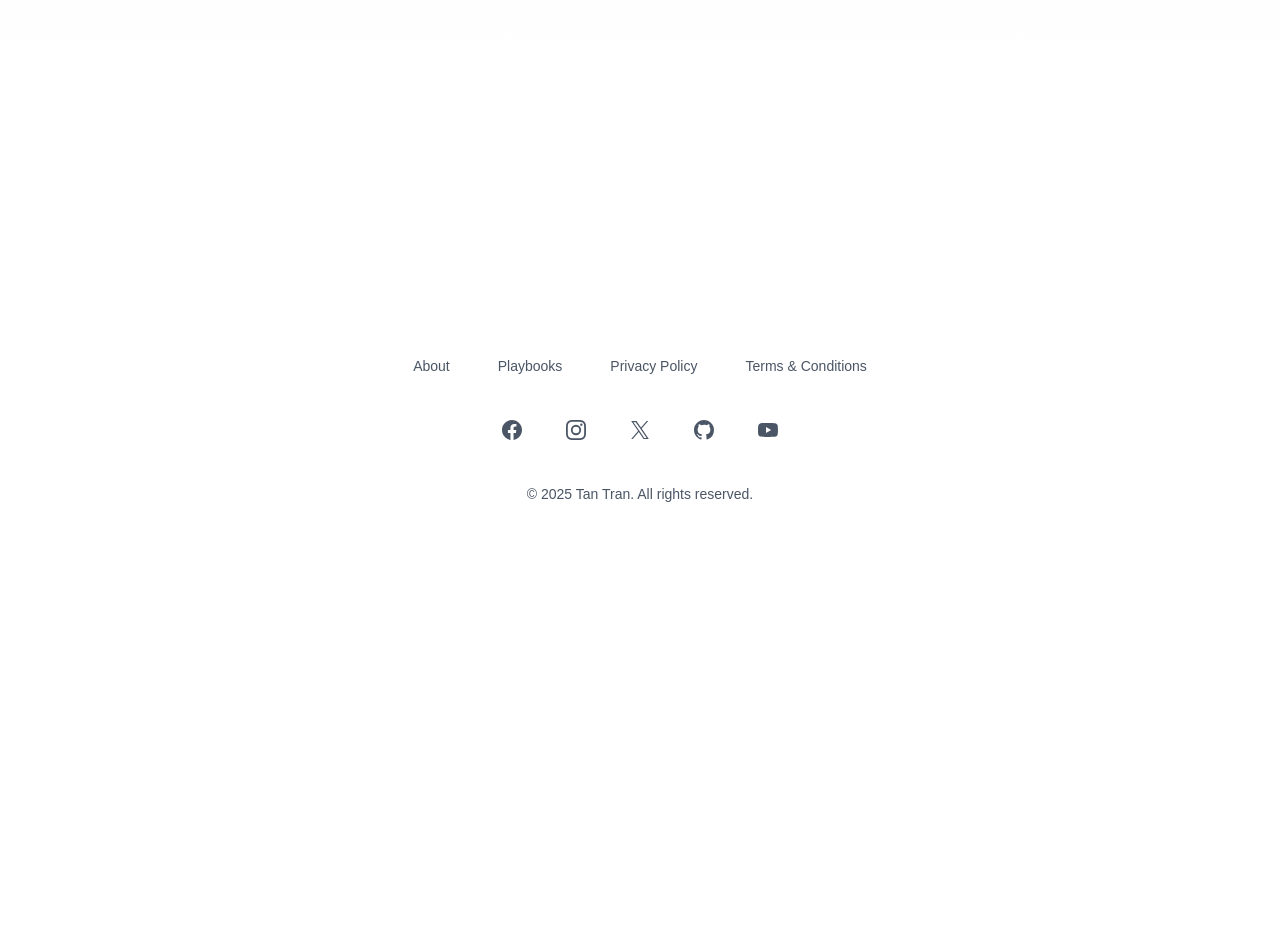
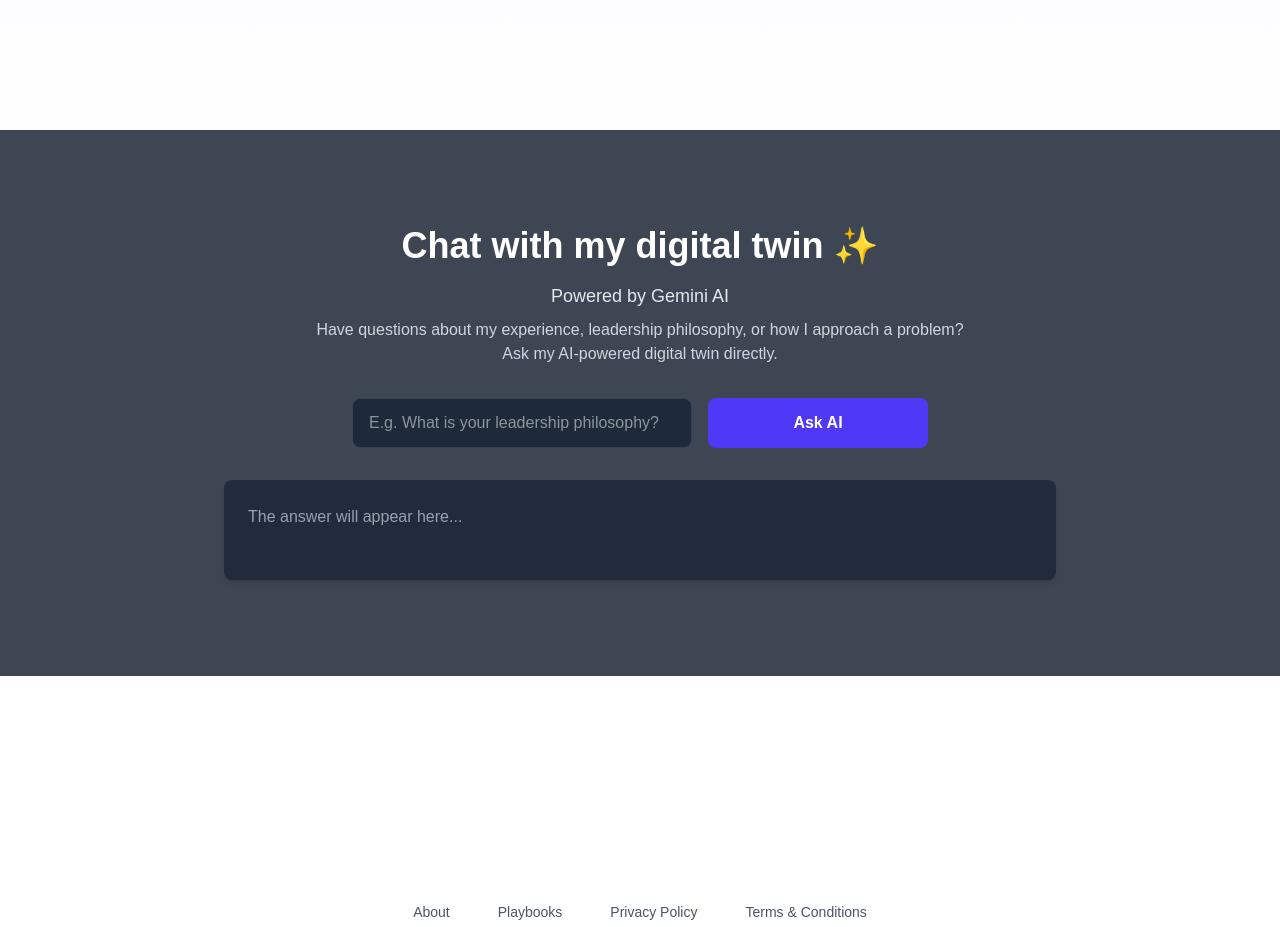
Before and after one commit to tant/tantrandev, a Next.js app: page /about in a window 1280 px wide. Shown: the part 2661-3588 px from the top of the page. Before the commit the page ends 3263 px from the top, so only its background shows below. Built offline with nearby package versions, Linux system fonts and the light colour scheme.

Commit message:
feat: Add MyDigitalTwin component for AI interaction; implement API integration for user questions

```diff
--- a/src/app/about/page.tsx
+++ b/src/app/about/page.tsx
@@ -2,6 +2,7 @@
 
 import React, { useEffect } from 'react'
 import Header from '../components/Header'
+import MyDigitalTwin from '../components/ui/MyDigitalTwin';
 
 const AboutPage: React.FC = () => {
   useEffect(() => {
@@ -138,7 +139,8 @@ const AboutPage: React.FC = () => {
           </div>
         </section>
 
-
+        {/* Gemini AI Feature Section */}
+        <MyDigitalTwin />
       </main>
     </>
   );
--- /dev/null
+++ b/src/app/api/digital-twin/route.ts
@@ -0,0 +1,45 @@
+import { NextResponse } from 'next/server';
+import { callGemini } from '../_utils/gemini';
+
+export async function POST(req: Request) {
+  const { question } = await req.json();
+  const apiKey = process.env.GEMINI_API_KEY;
+  if (!apiKey) {
+    return NextResponse.json({ error: 'Missing Gemini API key' }, { status: 500 });
+  }
+  if (!question || question.trim().length < 5) {
+    return NextResponse.json({ error: 'Please enter a more detailed question (at least 5 characters).' }, { status: 400 });
+  }
+  if (question.length > 1000) {
+    return NextResponse.json({ error: 'Question is too long. Please keep it under 1000 characters.' }, { status: 400 });
+  }
+
+  // --- Construct the Prompt ---
+  const resumeContext = `
+                You are the AI Persona of Tan Tran. Your personality is professional, insightful, yet approachable and human.
+                Base your answers on his professional summary and life philosophy below. Answer in the first person ("I", "In my experience", "I believe").
+
+                **Professional Summary:**
+                An entrepreneurial executive leader with a 20-year history of building and scaling technology businesses. Key achievements include:
+                - Grew a bootstrapped tech company from zero to 100+ employees and over $1M in profitable annual revenue.
+                - Led global market expansion into the US, Australia, and the GCC.
+                - Held full P&L ownership as both a founder and director.
+                - Deep technical expertise in cloud architecture, AI/ML, and full software development lifecycle.
+                - Proven success in high-barrier sectors like finance, insurance, and energy.
+
+                **Life & Work Philosophy:**
+                - Technology should be a force for empowerment, not complexity.
+                - Leadership is about creating clarity, fostering autonomy, and building resilient teams.
+                - True growth is about sustainable value, not just short-term profit. It's a marathon, not a sprint.
+                - He is an Ironman finisher, which he sees as a metaphor for business: success requires endurance, discipline, and knowing when to rest. He humorously calls himself a "lazy triathlete" to emphasize the importance of balance.
+            `;
+
+  const prompt = `${resumeContext}\n\n**User's Question:** "${question}"\n\n**Instructions:**\n- If the user's question is in Vietnamese, answer in Vietnamese.\n- If the user's question is in another language, answer in that language.\n- If you are unsure, answer in English by default.\n- Always answer in the first person as Tan Tran.\n- Format your answer simply, using short paragraphs and line breaks where appropriate for readability.`;
+
+  try {
+    const resultText = await callGemini(prompt, apiKey as string);
+    return NextResponse.json({ result: resultText });
+  } catch (error) {
+    return NextResponse.json({ error: 'Failed to fetch from Gemini.' }, { status: 500 });
+  }
+}
--- /dev/null
+++ b/src/app/components/ui/MyDigitalTwin.tsx
@@ -0,0 +1,81 @@
+import React, { useState } from 'react';
+
+const MyDigitalTwin: React.FC = () => {
+  const [question, setQuestion] = useState('');
+  const [result, setResult] = useState('');
+  const [error, setError] = useState('');
+  const [loading, setLoading] = useState(false);
+
+  const handleAsk = async () => {
+    setLoading(true);
+    setResult('');
+    setError('');
+    try {
+      const res = await fetch('/api/digital-twin', {
+        method: 'POST',
+        headers: { 'Content-Type': 'application/json' },
+        body: JSON.stringify({ question }),
+      });
+      const data = await res.json();
+      if (data.result) {
+        setResult(data.result);
+      } else if (data.error) {
+        setError(data.error);
+      } else {
+        setError('No response from Gemini.');
+      }
+    } catch (err) {
+      setError('Error connecting to Gemini API.');
+    }
+    setLoading(false);
+  };
+
+  return (
+    <section id="ai-chat" className="py-20 sm:py-24 bg-gray-900/80 backdrop-blur-md">
+      <div className="max-w-4xl mx-auto px-6 lg:px-8 text-center">
+        <div className="reveal">
+          <h2 className="text-4xl font-bold text-white">Chat with my digital twin ✨</h2>
+          <p className="mt-4 text-lg text-gray-200">Powered by Gemini AI</p>
+          <p className="mt-2 max-w-2xl mx-auto text-gray-300">
+            Have questions about my experience, leadership philosophy, or how I approach a problem? Ask my AI-powered digital twin directly.
+          </p>
+          <div className="mt-8 max-w-xl mx-auto">
+            <div className="flex flex-col sm:flex-row gap-4">
+              <input
+                type="text"
+                id="user-question"
+                placeholder="E.g. What is your leadership philosophy?"
+                className="w-full px-4 py-3 border border-gray-700 bg-gray-800 text-white rounded-lg focus:ring-2 focus:ring-indigo-500 focus:outline-none transition"
+                value={question}
+                onChange={e => setQuestion(e.target.value)}
+                onKeyDown={e => { if (e.key === 'Enter') handleAsk(); }}
+                disabled={loading}
+              />
+              <button
+                id="ask-ai-btn"
+                className="bg-indigo-600 text-white font-semibold py-3 px-6 rounded-lg hover:bg-indigo-500 transition-all duration-300 transform hover:scale-105 w-full sm:w-[125%] sm:max-w-[220px]"
+                onClick={handleAsk}
+                disabled={loading || !question.trim()}
+              >
+                {loading ? 'Thinking...' : 'Ask AI'}
+              </button>
+            </div>
+          </div>
+          {/* Result Area */}
+          <div id="ai-answer" className="mt-8 text-left bg-gray-800/90 p-6 rounded-lg shadow-md min-h-[100px] text-gray-100 leading-relaxed">
+            {loading && (
+              <div className="flex items-center"><span className="animate-spin rounded-full h-6 w-6 border-t-2 border-b-2 border-indigo-400 mr-2"></span> <span>Generating...</span></div>
+            )}
+            {!loading && result && (
+              <div className="whitespace-pre-line">{result}</div>
+            )}
+            {!loading && error && <span className="text-red-400">{error}</span>}
+            {!loading && !result && !error && <p className="text-gray-400">The answer will appear here...</p>}
+          </div>
+        </div>
+      </div>
+    </section>
+  );
+};
+
+export default MyDigitalTwin;
```
